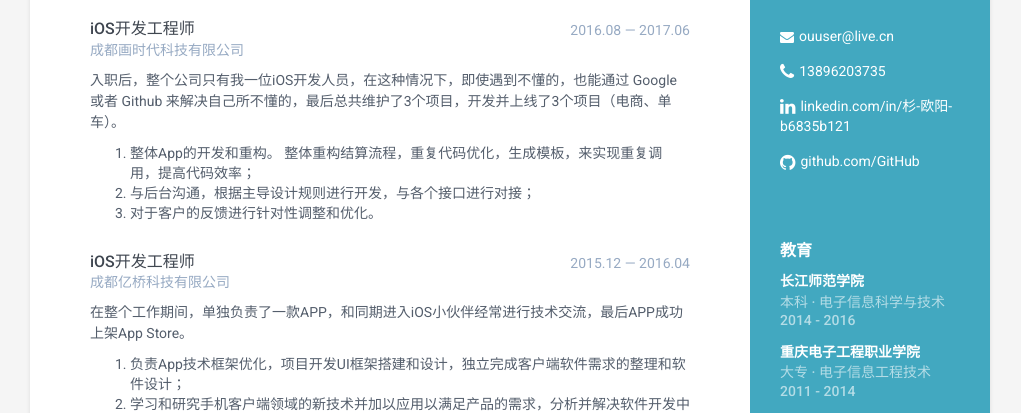
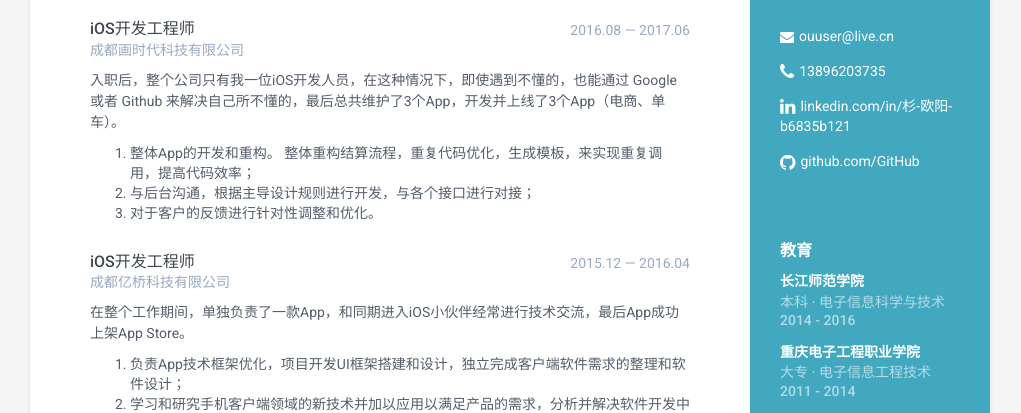
Before and after one commit to OYcedar/Resume, a Jekyll site: the page built from index.html, in a window 1280 px wide. Shown: the part 272-685 px from the top of the page, without its empty margins (130-1151 px from the left). Built offline with Jekyll 4.4.1, drawn with Linux system fonts in a browser that asks for light colours.

Commit message:
exp update

```diff
--- a/_includes/experience.html
+++ b/_includes/experience.html
@@ -10,7 +10,7 @@
                         <div class="company">成都画时代科技有限公司</div>
                     </div><!--//meta-->
                     <div class="details">
-                        <p>入职后，整个公司只有我一位iOS开发人员，在这种情况下，即使遇到不懂的，也能通过 Google 或者 Github 来解决自己所不懂的，最后总共维护了3个项目，开发并上线了3个项目（电商、单车）。</p>
+                        <p>入职后，整个公司只有我一位iOS开发人员，在这种情况下，即使遇到不懂的，也能通过 Google 或者 Github 来解决自己所不懂的，最后总共维护了3个App，开发并上线了3个App（电商、单车）。</p>
                         <ol>
                             <li>整体App的开发和重构。 整体重构结算流程，重复代码优化，生成模板，来实现重复调用，提高代码效率；</li>
                             <li>与后台沟通，根据主导设计规则进行开发，与各个接口进行对接；</li>
@@ -28,7 +28,7 @@
                         <div class="company">成都亿桥科技有限公司</div>
                     </div><!--//meta-->
                     <div class="details">
-                        <p>在整个工作期间，单独负责了一款APP，和同期进入iOS小伙伴经常进行技术交流，最后APP成功上架App Store。</p>
+                        <p>在整个工作期间，单独负责了一款App，和同期进入iOS小伙伴经常进行技术交流，最后App成功上架App Store。</p>
                         <ol>
                             <li>负责App技术框架优化，项目开发UI框架搭建和设计，独立完成客户端软件需求的整理和软件设计；</li>
                             <li>学习和研究手机客户端领域的新技术并加以应用以满足产品的需求，分析并解决软件开发中的技术问题，根据开发过程中的体验对产品提出改进建议。</li>
```
